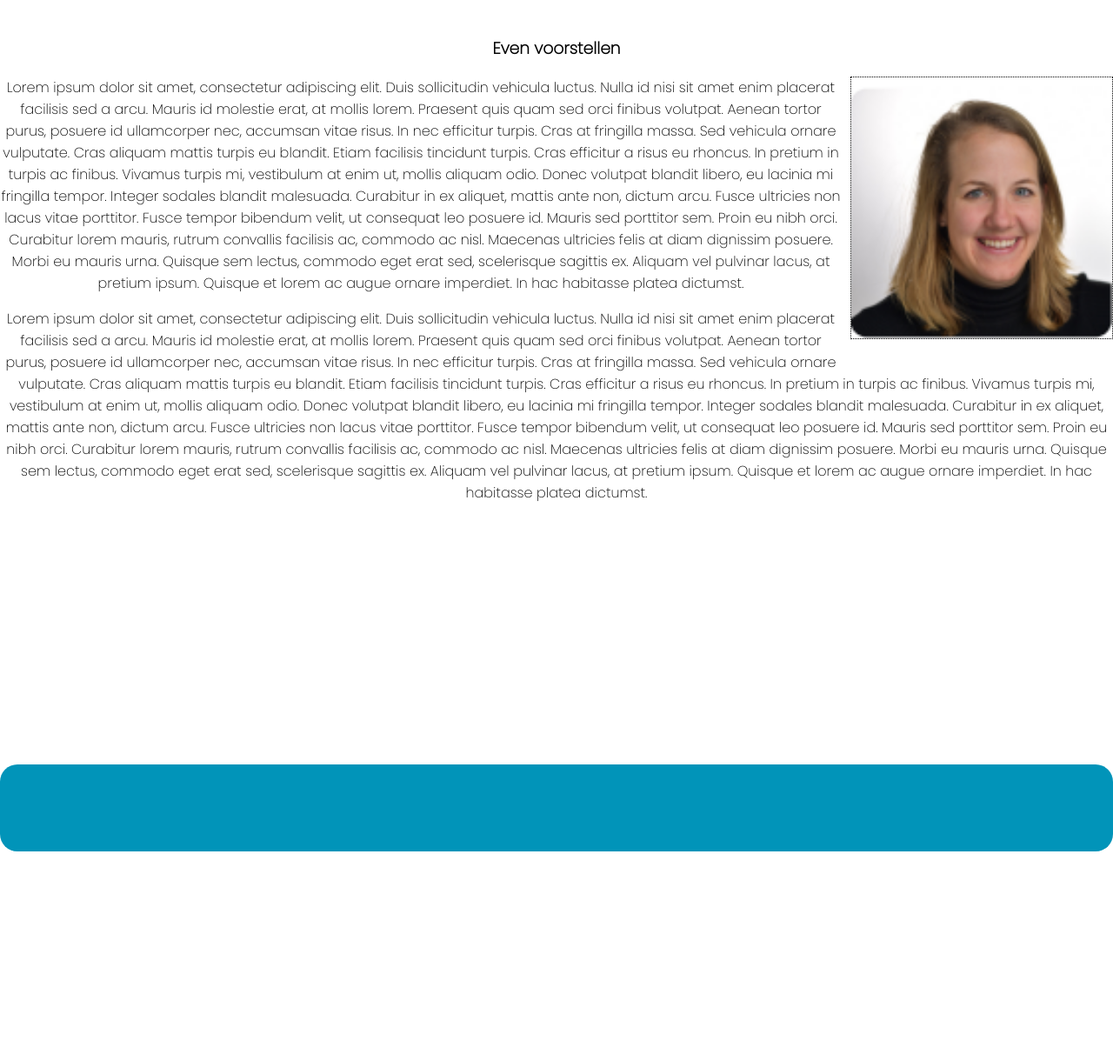
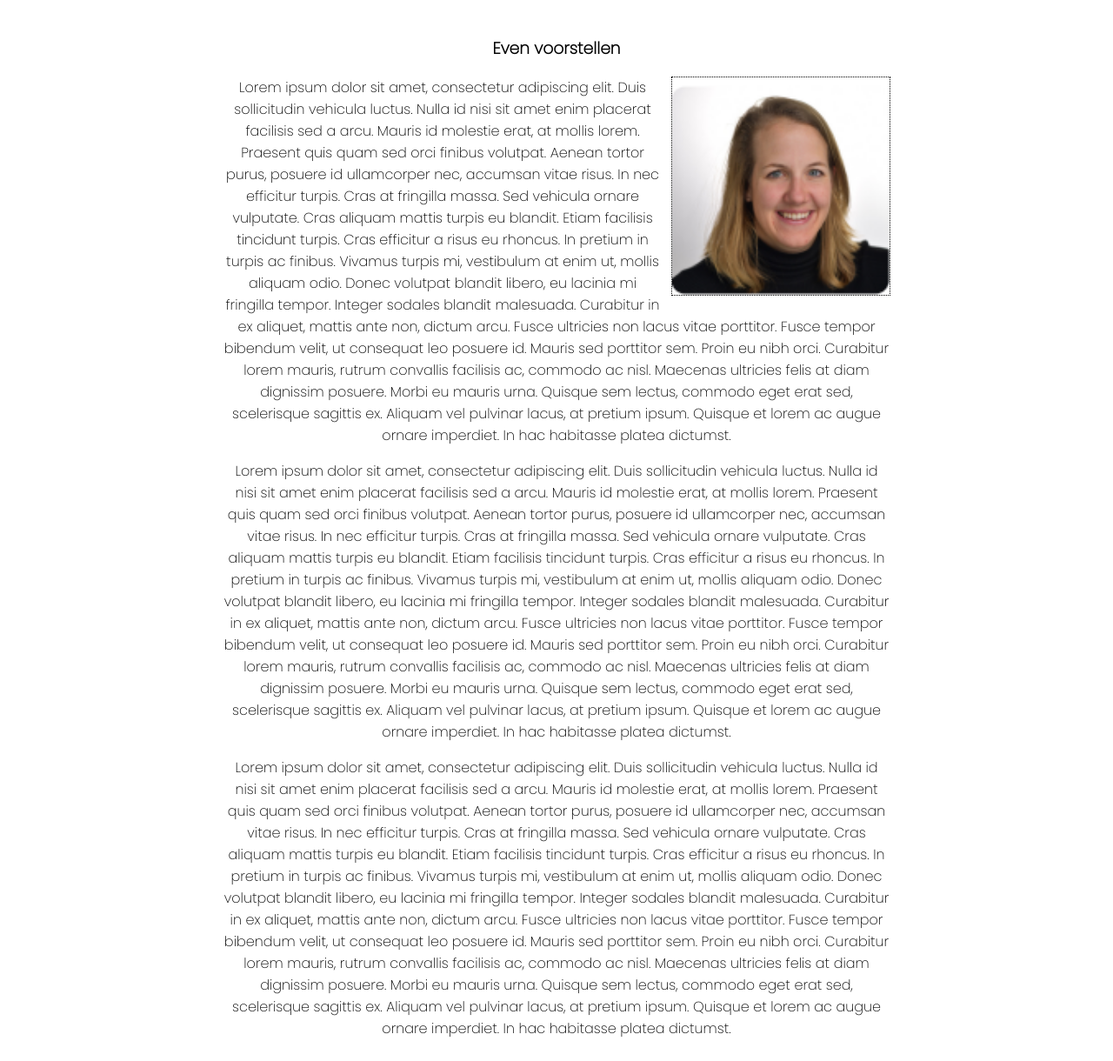
Before and after one commit to Dannykolk/Liekewouda, a plain HTML site: page index.html in a window 1280 px wide. Shown: the part 180-1400 px from the top of the page at 87% size. Before the commit the page ends 1159 px from the top, so only its background shows below. Drawn offline with Linux system fonts and the light colour scheme.

Commit message:
Add files via upload

```diff
--- a/css/lieke.css
+++ b/css/lieke.css
@@ -4,7 +4,7 @@ h1{text-align: center; font: 40px;}
 ul a{list-style-type: none; color: white; text-decoration: none; margin-top: auto;}
 li{display: inline-block; height: 20px; width:  150px; padding:12px;  text-align: center;  color: white; background-color: rgb(168, 168, 168); border-radius: 20px; line-height: 15px; font-size: 12px;}
 
-#intro{ text-align: center; height: 100%; margin: auto; }
+#intro{ text-align: center; height: 100%; margin: auto; width: 60%; }
 
 img{
     float: right;
--- a/index.html
+++ b/index.html
@@ -28,17 +28,23 @@
 </div>
 <br>
 <br>
-<div id="intro" style="border: 1px aqua">
+<div id="intro" style="border: none">
 <h3>Even voorstellen</h3>
-<p><img src="/afbeeldingen/Knipsel Lieke.PNG" width="300px" height="300px"> Lorem ipsum dolor sit amet, consectetur adipiscing elit. Duis sollicitudin vehicula luctus. Nulla id nisi sit amet enim placerat facilisis sed a arcu. Mauris id molestie erat, at mollis lorem. Praesent quis quam sed orci finibus volutpat. Aenean tortor purus, posuere id ullamcorper nec, accumsan vitae risus. In nec efficitur turpis. Cras at fringilla massa. Sed vehicula ornare vulputate. Cras aliquam mattis turpis eu blandit. Etiam facilisis tincidunt turpis. Cras efficitur a risus eu rhoncus. In pretium in turpis ac finibus. Vivamus turpis mi, vestibulum at enim ut, mollis aliquam odio. Donec volutpat blandit libero, eu lacinia mi fringilla tempor.
+<p><img src="../afbeeldingen/Knipsel Lieke.PNG" width="250px" height="250px"> Lorem ipsum dolor sit amet, consectetur adipiscing elit. Duis sollicitudin vehicula luctus. Nulla id nisi sit amet enim placerat facilisis sed a arcu. Mauris id molestie erat, at mollis lorem. Praesent quis quam sed orci finibus volutpat. Aenean tortor purus, posuere id ullamcorper nec, accumsan vitae risus. In nec efficitur turpis. Cras at fringilla massa. Sed vehicula ornare vulputate. Cras aliquam mattis turpis eu blandit. Etiam facilisis tincidunt turpis. Cras efficitur a risus eu rhoncus. In pretium in turpis ac finibus. Vivamus turpis mi, vestibulum at enim ut, mollis aliquam odio. Donec volutpat blandit libero, eu lacinia mi fringilla tempor.
 
  Integer sodales blandit malesuada. Curabitur in ex aliquet, mattis ante non, dictum arcu. Fusce ultricies non lacus vitae porttitor. Fusce tempor bibendum velit, ut consequat leo posuere id. Mauris sed porttitor sem. Proin eu nibh orci. Curabitur lorem mauris, rutrum convallis facilisis ac, commodo ac nisl. Maecenas ultricies felis at diam dignissim posuere. Morbi eu mauris urna. Quisque sem lectus, commodo eget erat sed, scelerisque sagittis ex. Aliquam vel pulvinar lacus, at pretium ipsum. Quisque et lorem ac augue ornare imperdiet. In hac habitasse platea dictumst.</p>
 
  <p>Lorem ipsum dolor sit amet, consectetur adipiscing elit. Duis sollicitudin vehicula luctus. Nulla id nisi sit amet enim placerat facilisis sed a arcu. Mauris id molestie erat, at mollis lorem. Praesent quis quam sed orci finibus volutpat. Aenean tortor purus, posuere id ullamcorper nec, accumsan vitae risus. In nec efficitur turpis. Cras at fringilla massa. Sed vehicula ornare vulputate. Cras aliquam mattis turpis eu blandit. Etiam facilisis tincidunt turpis. Cras efficitur a risus eu rhoncus. In pretium in turpis ac finibus. Vivamus turpis mi, vestibulum at enim ut, mollis aliquam odio. Donec volutpat blandit libero, eu lacinia mi fringilla tempor.
 
     Integer sodales blandit malesuada. Curabitur in ex aliquet, mattis ante non, dictum arcu. Fusce ultricies non lacus vitae porttitor. Fusce tempor bibendum velit, ut consequat leo posuere id. Mauris sed porttitor sem. Proin eu nibh orci. Curabitur lorem mauris, rutrum convallis facilisis ac, commodo ac nisl. Maecenas ultricies felis at diam dignissim posuere. Morbi eu mauris urna. Quisque sem lectus, commodo eget erat sed, scelerisque sagittis ex. Aliquam vel pulvinar lacus, at pretium ipsum. Quisque et lorem ac augue ornare imperdiet. In hac habitasse platea dictumst.</p>
- </div>
+    <p>Lorem ipsum dolor sit amet, consectetur adipiscing elit. Duis sollicitudin vehicula luctus. Nulla id nisi sit amet enim placerat facilisis sed a arcu. Mauris id molestie erat, at mollis lorem. Praesent quis quam sed orci finibus volutpat. Aenean tortor purus, posuere id ullamcorper nec, accumsan vitae risus. In nec efficitur turpis. Cras at fringilla massa. Sed vehicula ornare vulputate. Cras aliquam mattis turpis eu blandit. Etiam facilisis tincidunt turpis. Cras efficitur a risus eu rhoncus. In pretium in turpis ac finibus. Vivamus turpis mi, vestibulum at enim ut, mollis aliquam odio. Donec volutpat blandit libero, eu lacinia mi fringilla tempor.
 
+      Integer sodales blandit malesuada. Curabitur in ex aliquet, mattis ante non, dictum arcu. Fusce ultricies non lacus vitae porttitor. Fusce tempor bibendum velit, ut consequat leo posuere id. Mauris sed porttitor sem. Proin eu nibh orci. Curabitur lorem mauris, rutrum convallis facilisis ac, commodo ac nisl. Maecenas ultricies felis at diam dignissim posuere. Morbi eu mauris urna. Quisque sem lectus, commodo eget erat sed, scelerisque sagittis ex. Aliquam vel pulvinar lacus, at pretium ipsum. Quisque et lorem ac augue ornare imperdiet. In hac habitasse platea dictumst.</p>
+
+   </div>
+   <br>
+   <br>
+   <br>
  <div id="footer">
    <footer></footer>
    </div>
```
